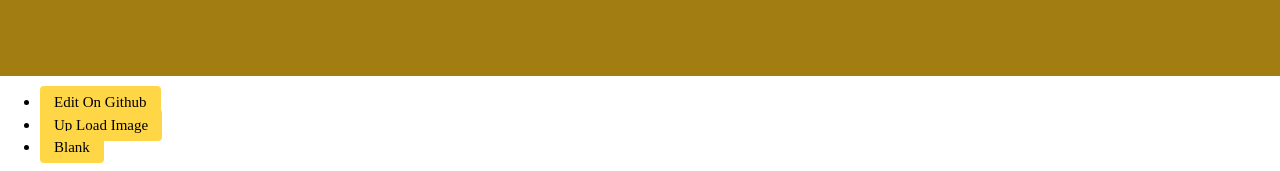
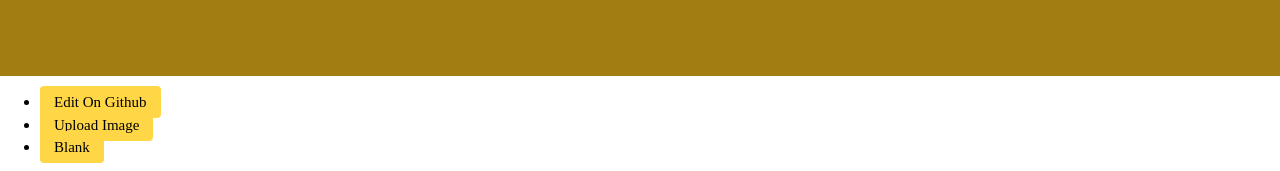
Before and after one commit to rfd3344a/rfd3344.github.io, a Jekyll site: the page built from index.html, in a window 1280 px wide. Shown: the part 1130-1301 px from the top of the page. Built offline with Jekyll 4.4.1, drawn with Linux system fonts in a browser that asks for light colours; some web fonts are replaced.

Commit message:
Update page.html

```diff
--- a/_layouts/page.html
+++ b/_layouts/page.html
@@ -16,7 +16,7 @@
 	<div id="Footer_left">
    		<ul>
           	<li><a href="https://github.com/rfd3344/rfd3344.github.io" target="_blank"> Edit On Github</a> </li>
-          	<li><a href="https://github.com/rfd3344/rfd3344.github.io/tree/master/images" target="_blank"> Up Load Image</a> </li>
+          	<li><a href="https://github.com/rfd3344/rfd3344.github.io/tree/master/images" target="_blank"> Upload Image</a> </li>
           	<li><a href="#" > Blank</a> </li>
        	</ul>
   	</div>
```
